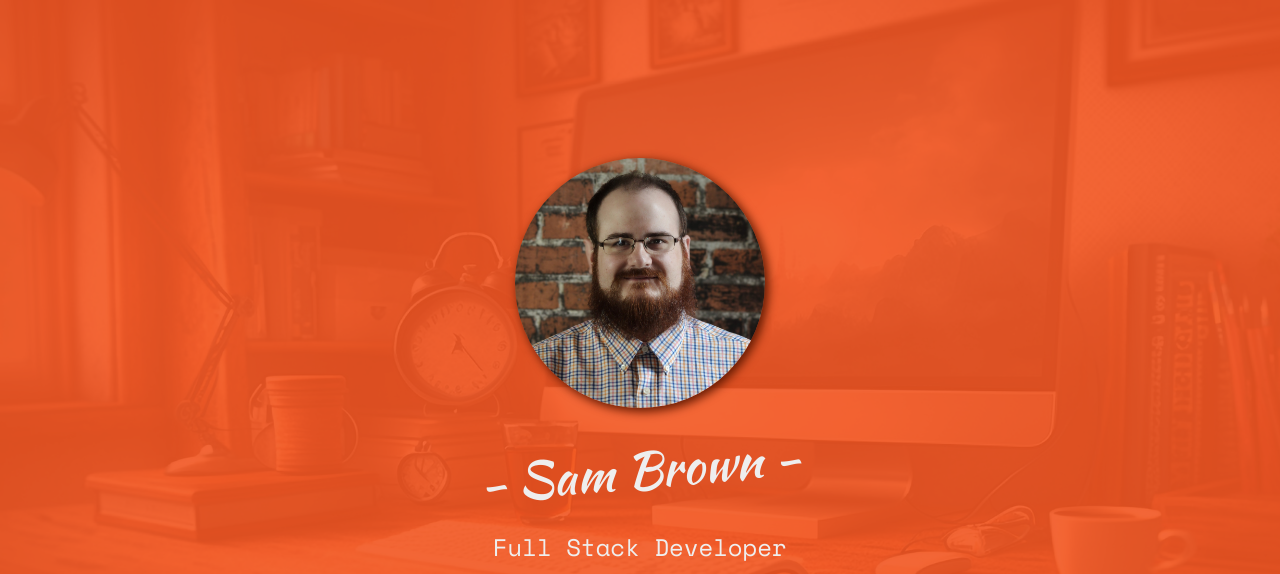
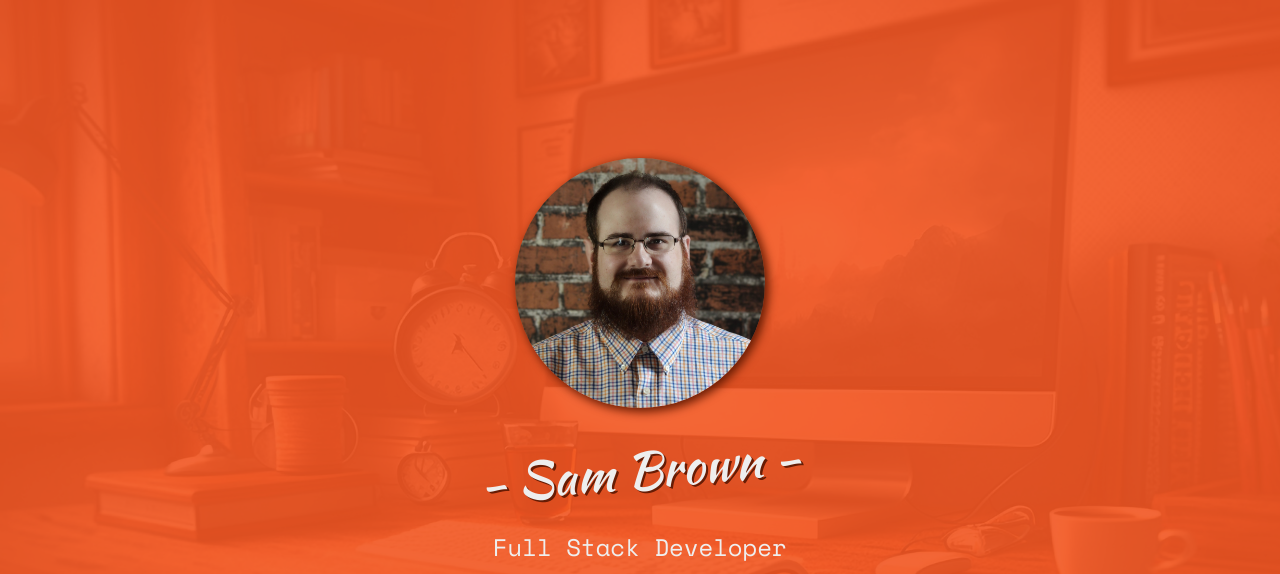
Before and after one commit to SamBrownCoding/Portfolio, a plain HTML site: page index.html in a window 1280 px wide. Shown: the top 574 px of the page. Drawn offline with nearby package versions, Linux system fonts and the light colour scheme.

Commit message:
Update Portfolio_style.css

```diff
--- a/CSS/Portfolio_style.css
+++ b/CSS/Portfolio_style.css
@@ -87,6 +87,7 @@ html {
     line-height: 1.3;
     font-weight: 300;
     color: #eee;
+    text-shadow: 2px 2px #671c04;
     -webkit-transform: rotate(-5deg);
     transform: rotate(-5deg);
 }
```
